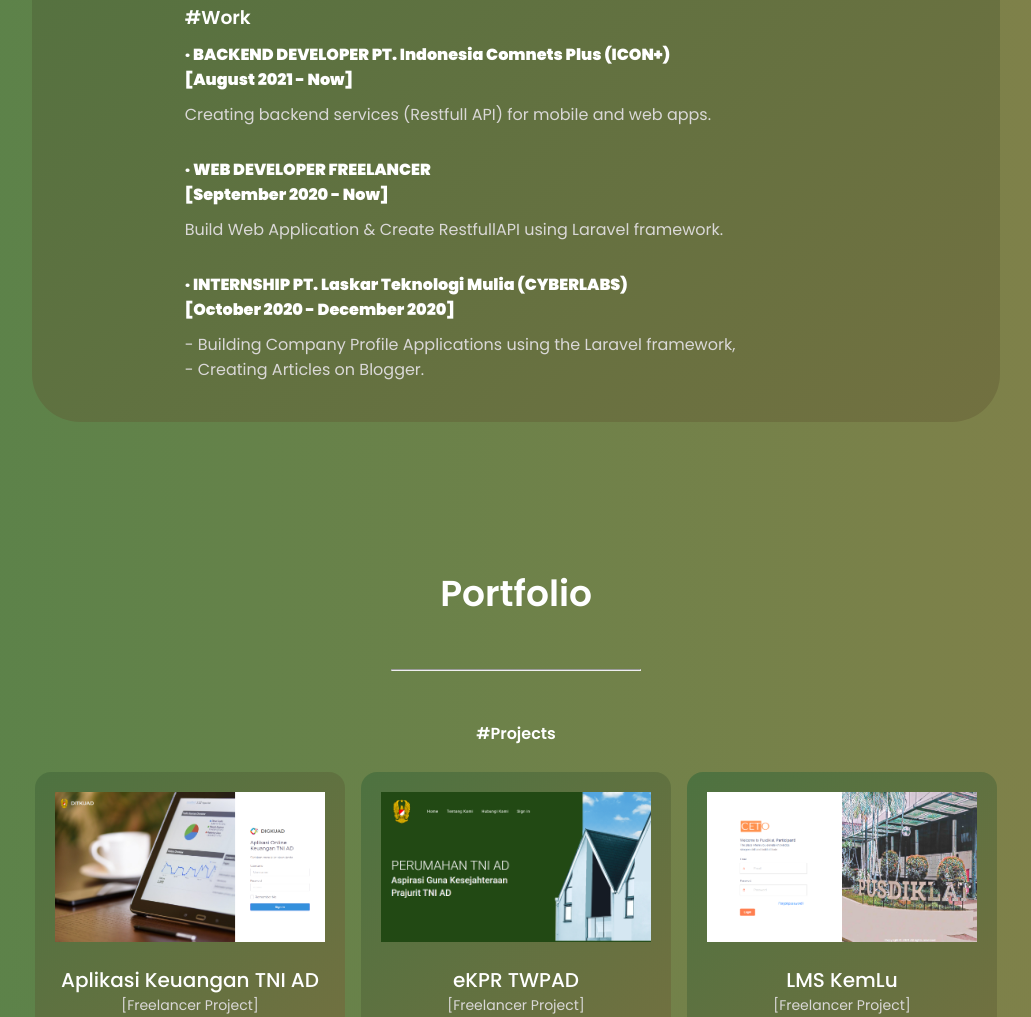
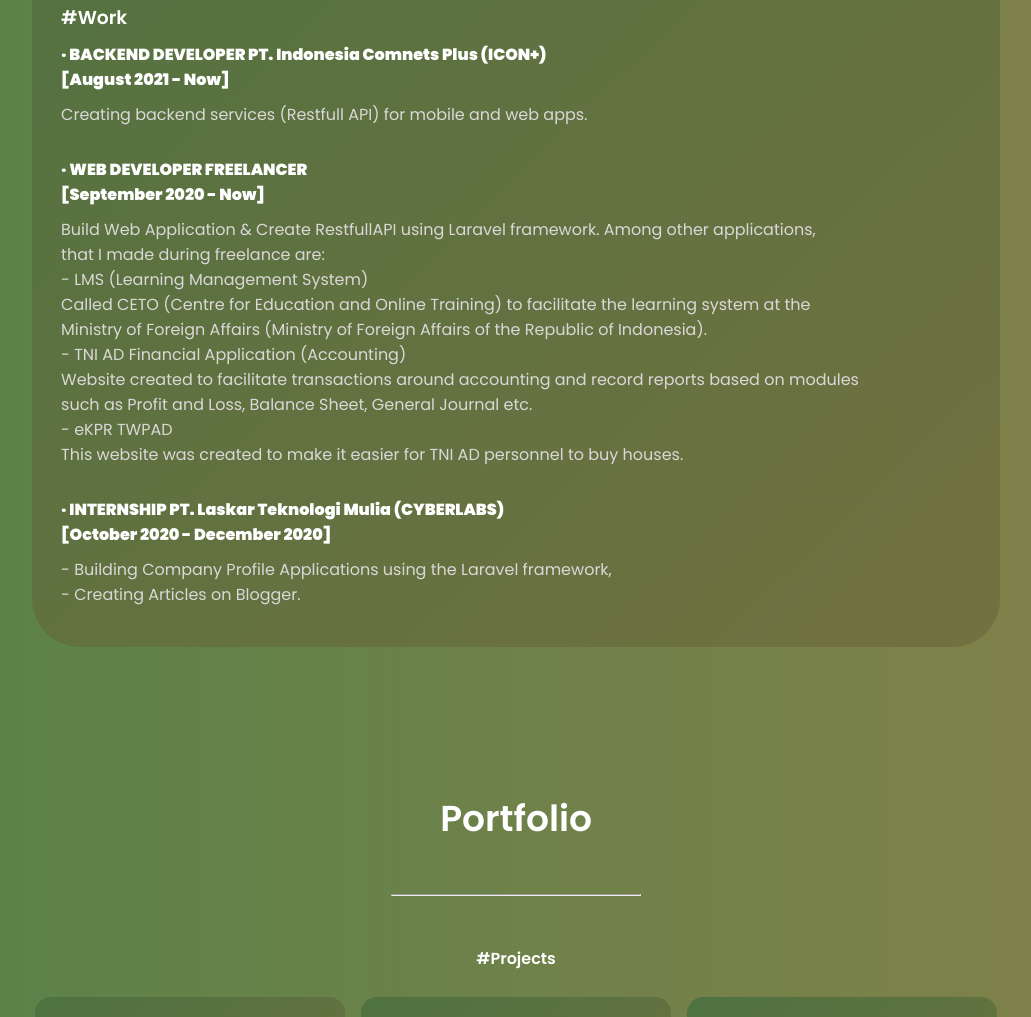
Before and after one commit to rizalihwan/my-personal-website, a plain HTML site: page index.html in a window 1280 px wide. Shown: the part 3313-4330 px from the top of the page, without its empty margins (124-1155 px from the left). Drawn offline with nearby package versions, Linux system fonts and the light colour scheme.

Commit message:
update experience section

```diff
--- a/index.html
+++ b/index.html
@@ -321,7 +321,28 @@
                             [September 2020 - Now]
                         </b>
                         <p style="margin: 10px 0 30px 0;">
-                            Build Web Application & Create RestfullAPI using Laravel framework.
+                            Build Web Application & Create RestfullAPI using Laravel framework. Among other
+                            applications,
+                            <br>
+                            that I made during freelance are:
+                            <br>
+                            - LMS (Learning Management System)
+                            <br>
+                            Called CETO (Centre for Education and Online Training) to facilitate the learning system at
+                            the
+                            <br>
+                            Ministry of Foreign Affairs (Ministry of Foreign Affairs of the Republic of Indonesia).
+                            <br>
+                            - TNI AD Financial Application (Accounting)
+                            <br>
+                            Website created to facilitate transactions around accounting and record reports based on
+                            modules
+                            <br>
+                            such as Profit and Loss, Balance Sheet, General Journal etc.
+                            <br>
+                            - eKPR TWPAD
+                            <br>
+                            This website was created to make it easier for TNI AD personnel to buy houses.
                         </p>
                         <b style="color: white;">
                             &middot; INTERNSHIP PT. Laskar Teknologi Mulia (CYBERLABS)
```
